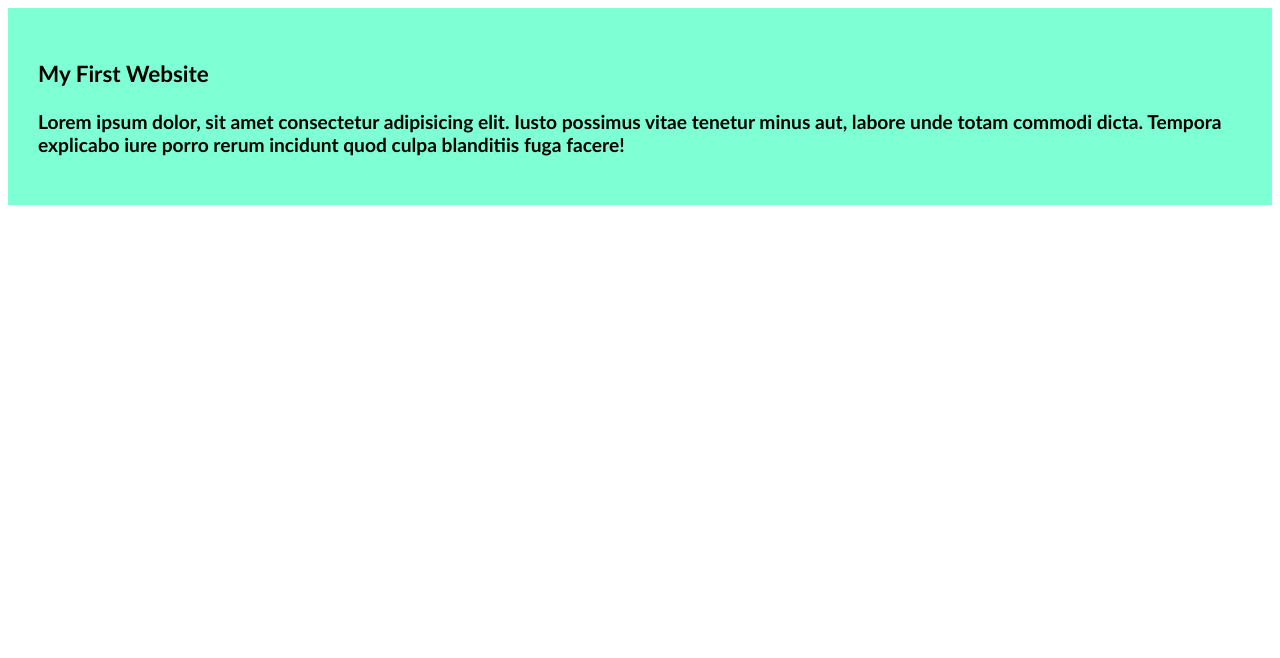
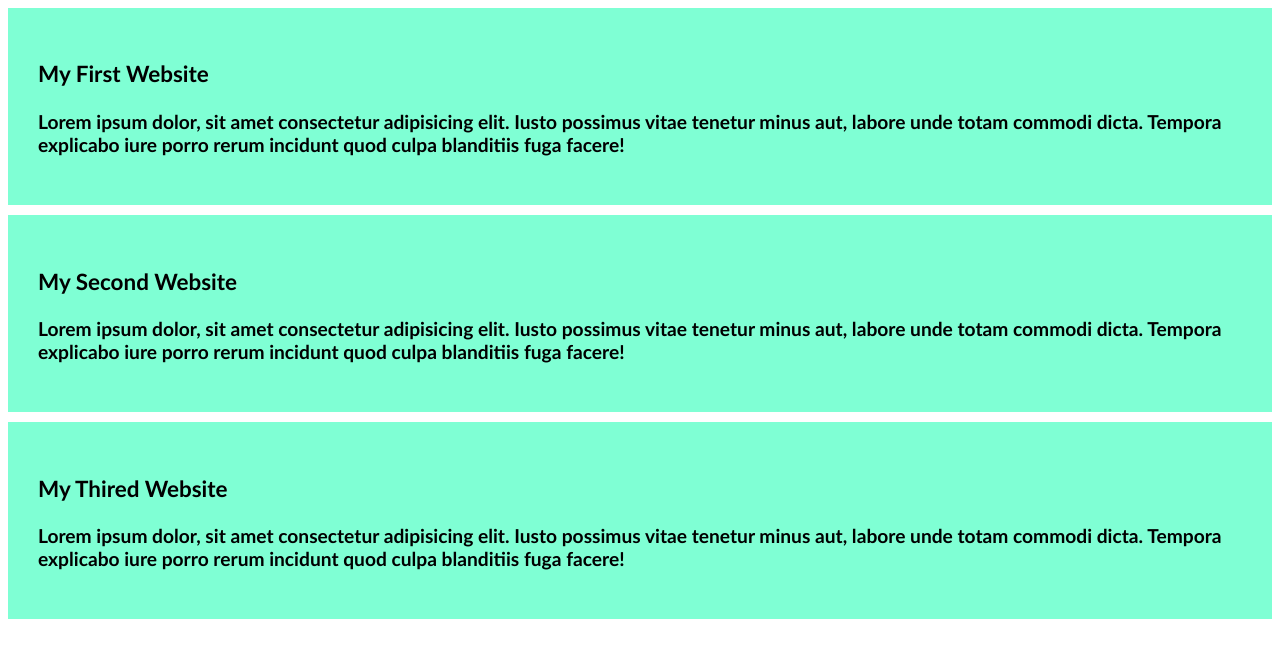
Before and after one commit to BlueySayma/my-simple-website, a plain HTML site: page index.html in a window 1280 px wide. Drawn offline with Linux system fonts and the light colour scheme.

Commit message:
added the second and the thired blog

```diff
--- a/index.html
+++ b/index.html
@@ -13,5 +13,17 @@
 
         </p>
     </div>
+      <div>
+        <h3>My Second Website</h3>
+        <p>Lorem ipsum dolor, sit amet consectetur adipisicing elit. Iusto possimus vitae tenetur minus aut, labore unde totam commodi dicta. Tempora explicabo iure porro rerum incidunt quod culpa blanditiis fuga facere!
+
+        </p>
+    </div>
+      <div>
+        <h3>My Thired Website</h3>
+        <p>Lorem ipsum dolor, sit amet consectetur adipisicing elit. Iusto possimus vitae tenetur minus aut, labore unde totam commodi dicta. Tempora explicabo iure porro rerum incidunt quod culpa blanditiis fuga facere!
+
+        </p>
+    </div>
 </body>
 </html>
--- a/styles/blog.CSS
+++ b/styles/blog.CSS
@@ -4,5 +4,6 @@ div{
     font-family: 'Gill Sans', 'Gill Sans MT', Calibri, 'Trebuchet MS', sans-serif;
     font-weight: bolder;
     font-size: larger;
+    margin-bottom: 10px;
 
 }
```
